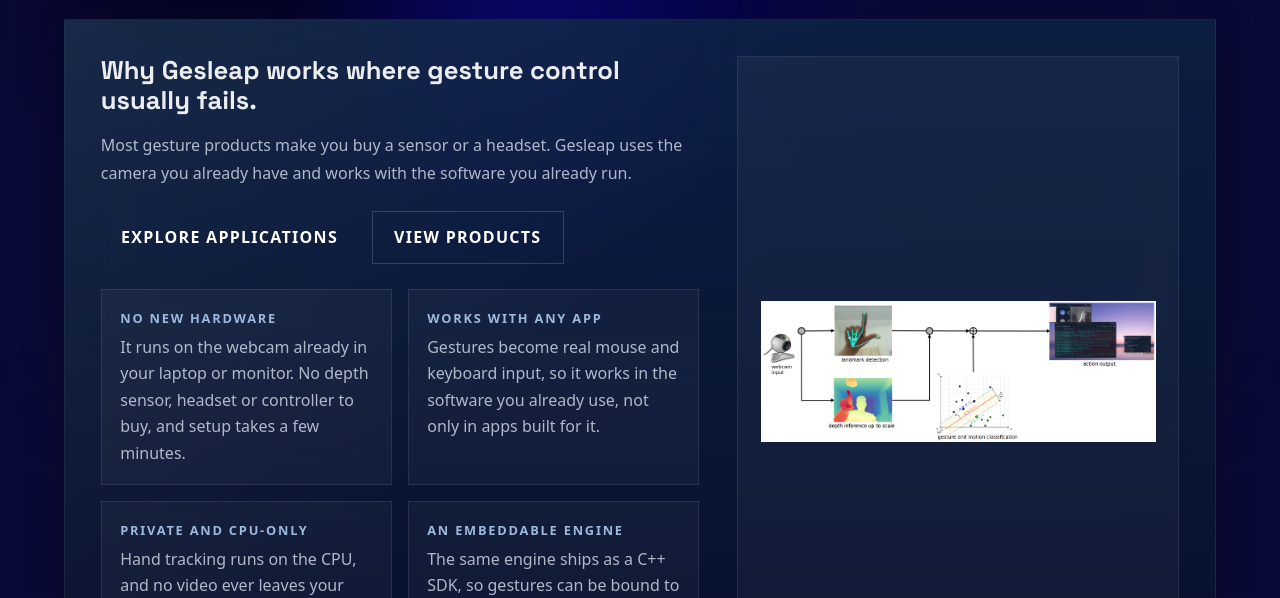
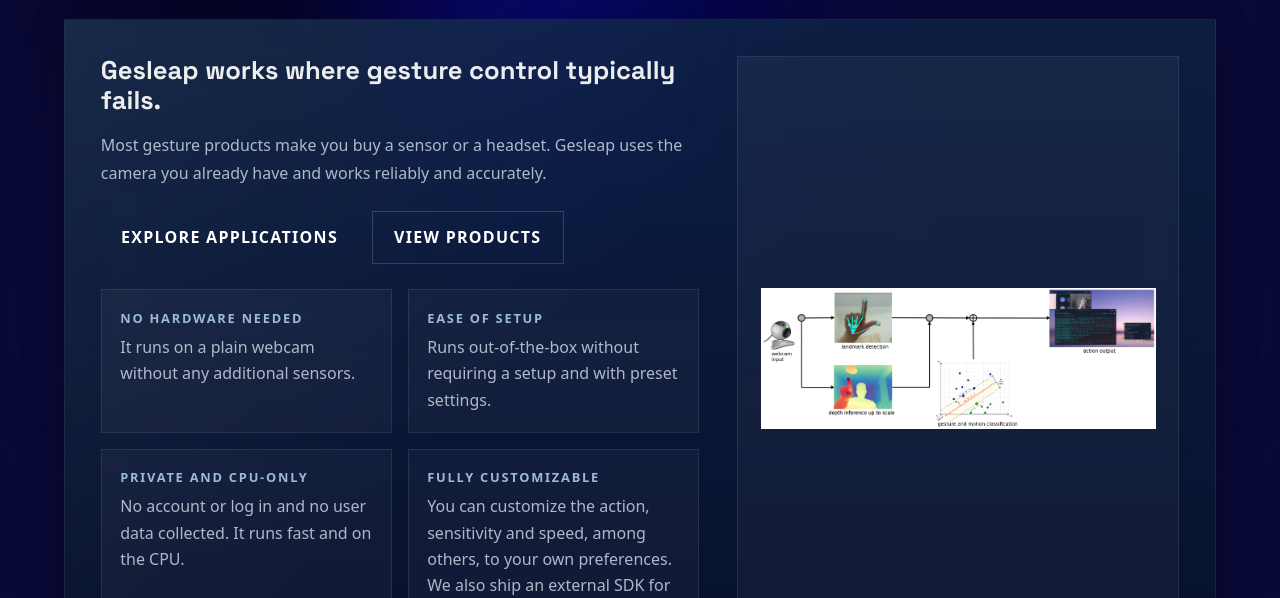
Before and after one commit to leonmavr/company-website, a plain HTML site: page dist/site/index.html in a window 1280 px wide. Shown: the part 354-952 px from the top of the page. Drawn offline with Linux system fonts and the light colour scheme.

Commit message:
Rework the four home-page cards around what the product does
The cards now lead with ease of setup and customisation rather than with the
absence of hardware twice over, and the privacy card answers the question a
camera-based product has to answer -- no account, no log in, no user data --
instead of talking about kiosks and thin clients.

Three wording fixes on the way in. "among other to your own preferences" reads
as a missing word, so it is "among others, to your own preferences"; "We ship an
additional external SDK too to create" had "too to" in it, so it is "We also ship
an external SDK for creating"; and the first card's sentence had no full stop
while the other three did.

```diff
--- a/dist/site/index.html
+++ b/dist/site/index.html
@@ -77,9 +77,9 @@
           <section class="content-frame">
             <div class="home-grid">
               <div class="content-copy">
-                <h2>Why Gesleap works where gesture control usually fails.</h2>
+                <h2>Gesleap works where gesture control typically fails.</h2>
                 <p>
-                  Most gesture products make you buy a sensor or a headset. Gesleap uses the camera you already have and works with the software you already run.
+                  Most gesture products make you buy a sensor or a headset. Gesleap uses the camera you already have and works reliably and accurately.
                 </p>
 
                 <div class="content-actions">
@@ -91,20 +91,20 @@
 
                 <div class="stats-grid">
                   <article class="info-card">
-                    <span class="info-label">No new hardware</span>
-                    <p>It runs on the webcam already in your laptop or monitor. No depth sensor, headset or controller to buy, and setup takes a few minutes.</p>
+                    <span class="info-label">No hardware needed</span>
+                    <p>It runs on a plain webcam without any additional sensors.</p>
                   </article>
                   <article class="info-card">
-                    <span class="info-label">Works with any app</span>
-                    <p>Gestures become real mouse and keyboard input, so it works in the software you already use, not only in apps built for it.</p>
+                    <span class="info-label">Ease of setup</span>
+                    <p>Runs out-of-the-box without requiring a setup and with preset settings.</p>
                   </article>
                   <article class="info-card">
                     <span class="info-label">Private and CPU-only</span>
-                    <p>Hand tracking runs on the CPU, and no video ever leaves your machine. That covers kiosks, thin clients and older laptops.</p>
+                    <p>No account or log in and no user data collected. It runs fast and on the CPU.</p>
                   </article>
                   <article class="info-card">
-                    <span class="info-label">An embeddable engine</span>
-                    <p>The same engine ships as a C++ SDK, so gestures can be bound to your own actions and built into your own product.</p>
+                    <span class="info-label">Fully customizable</span>
+                    <p>You can customize the action, sensitivity and speed, among others, to your own preferences. We also ship an external SDK for creating your own gesture apps.</p>
                   </article>
                 </div>
               </div>
```
